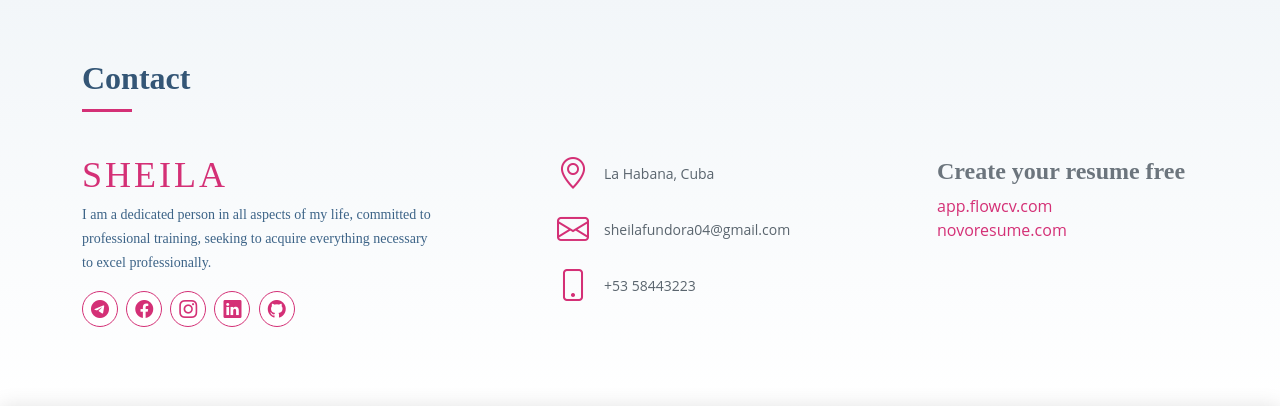
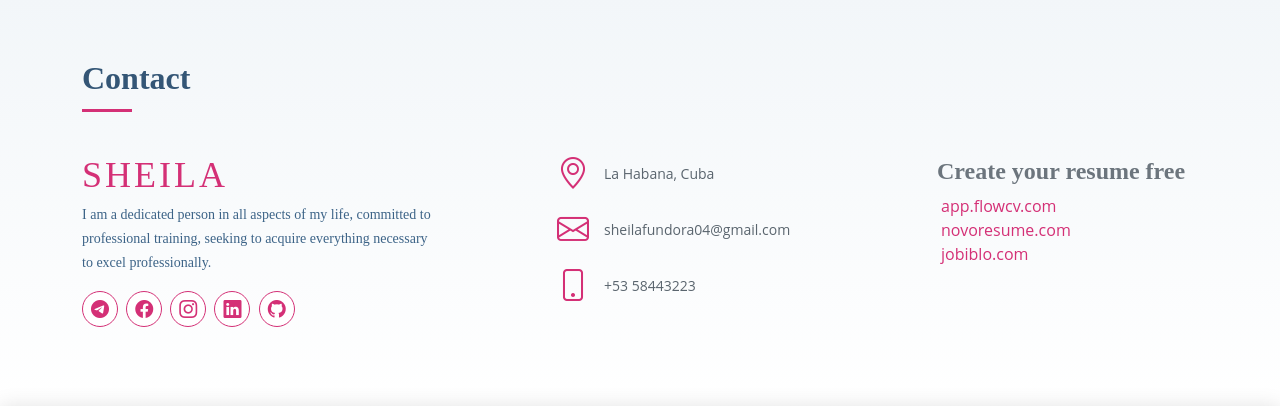
Before and after one commit to SheilaFundora/Portafolio, a Django app: page / in a window 1280 px wide. Shown: the part 5299-5705 px from the top of the page. Run offline with Django 4.2, Linux system fonts and the light colour scheme; data comes from the database, SQL or seed files in the repository; some libraries are stand-ins or nearby versions.

Commit message:
add cv link

```diff
--- a/app/templates/index.html
+++ b/app/templates/index.html
@@ -347,9 +347,10 @@
           <div class="col-lg-3 col-md-4 d-none d-md-block">
             <div class="contact-about">
               <h4 style="font-weight: bold" class="text-secondary">Create your resume free</h4>
-              <ul class="p-0">
+              <ul class="ps-1">
                   <li style="list-style-type: none"><a href="http://app.flowcv.com">app.flowcv.com</a> </li>
                   <li style="list-style-type: none"><a href="http://novoresume.com">novoresume.com</a> </li>
+                  <li style="list-style-type: none"><a href="https://jobiblo.com/en/l/cv?gclid=Cj0KCQiAutyfBhCMARIsAMgcRJRXbCY6RQwml6HzCqC1jMkCimEjJUYJLWyTU2behrdo5s0ts2x_4K8aAqS6EALw_wcB">jobiblo.com</a> </li>
               </div>
             </div>
           </div>
```
